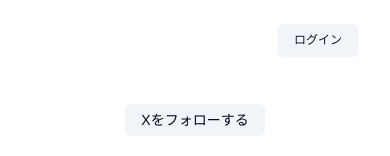
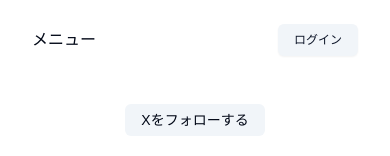
Before and after one commit to newstage75/post-writer-webapp, a Next.js app: page / in a window 390 px wide. Shown: the top 156 px of the page. Built offline with nearby package versions, Linux system fonts and the light colour scheme.

Commit message:
スマホサイズ用のナビゲーションメニューを作成

```diff
--- a/components/MainNav.tsx
+++ b/components/MainNav.tsx
@@ -1,11 +1,17 @@
+"use client";
+
 import { NavItem } from "@/types";
 import Link from "next/link";
+import MobileNav from "./MobileNav";
+import { ReactNode, useState } from "react";
 interface MainNavProps {
   items?: NavItem[];
   chilren?: ReactNode;
 }
 
 export default function MainNav({ items }: MainNavProps) {
+  const [showMobileMenu, setShowMobileMenu] = useState<boolean>(false);
+
   return (
     <div className="flex items-center gap-6">
       <Link href={"/"} className="hidden md:flex items-center space-x-2">
@@ -22,6 +28,13 @@
           </Link>
         ))}
       </nav>
+      <button
+        className="md:hidden flex items-center"
+        onClick={() => setShowMobileMenu(!showMobileMenu)}
+      >
+        <span>メニュー</span>
+      </button>
+      {showMobileMenu && <MobileNav />}
     </div>
   );
 }
--- /dev/null
+++ b/components/MobileNav.tsx
@@ -0,0 +1,9 @@
+// ednfのタブ保管で「デフォルトエクスポートの関数コンポーネントの雛形を自動補完」
+
+export default function MobileNav() {
+  return (
+    <div>
+      <div>MobileNav</div>
+    </div>
+  );
+}
```
